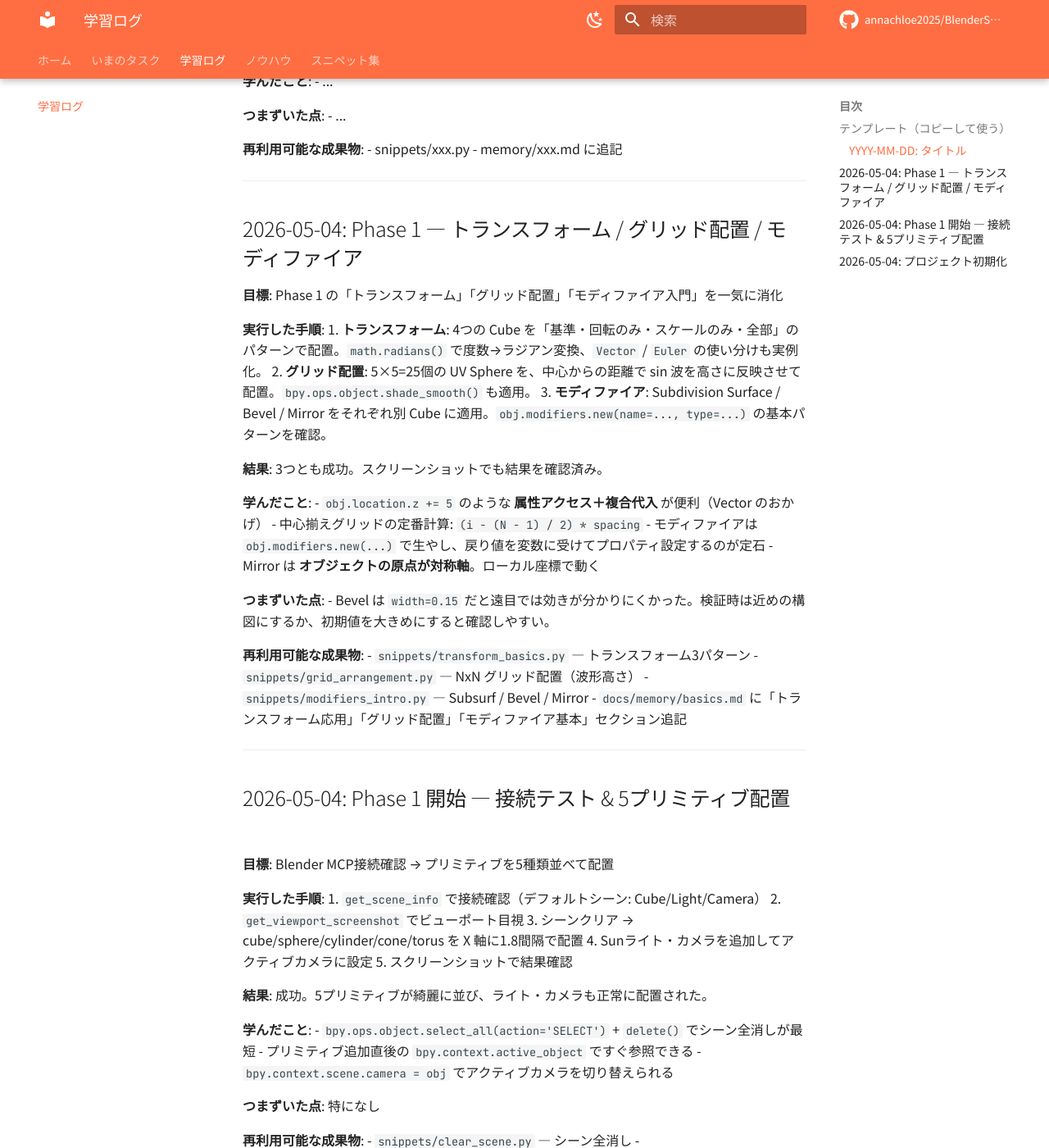
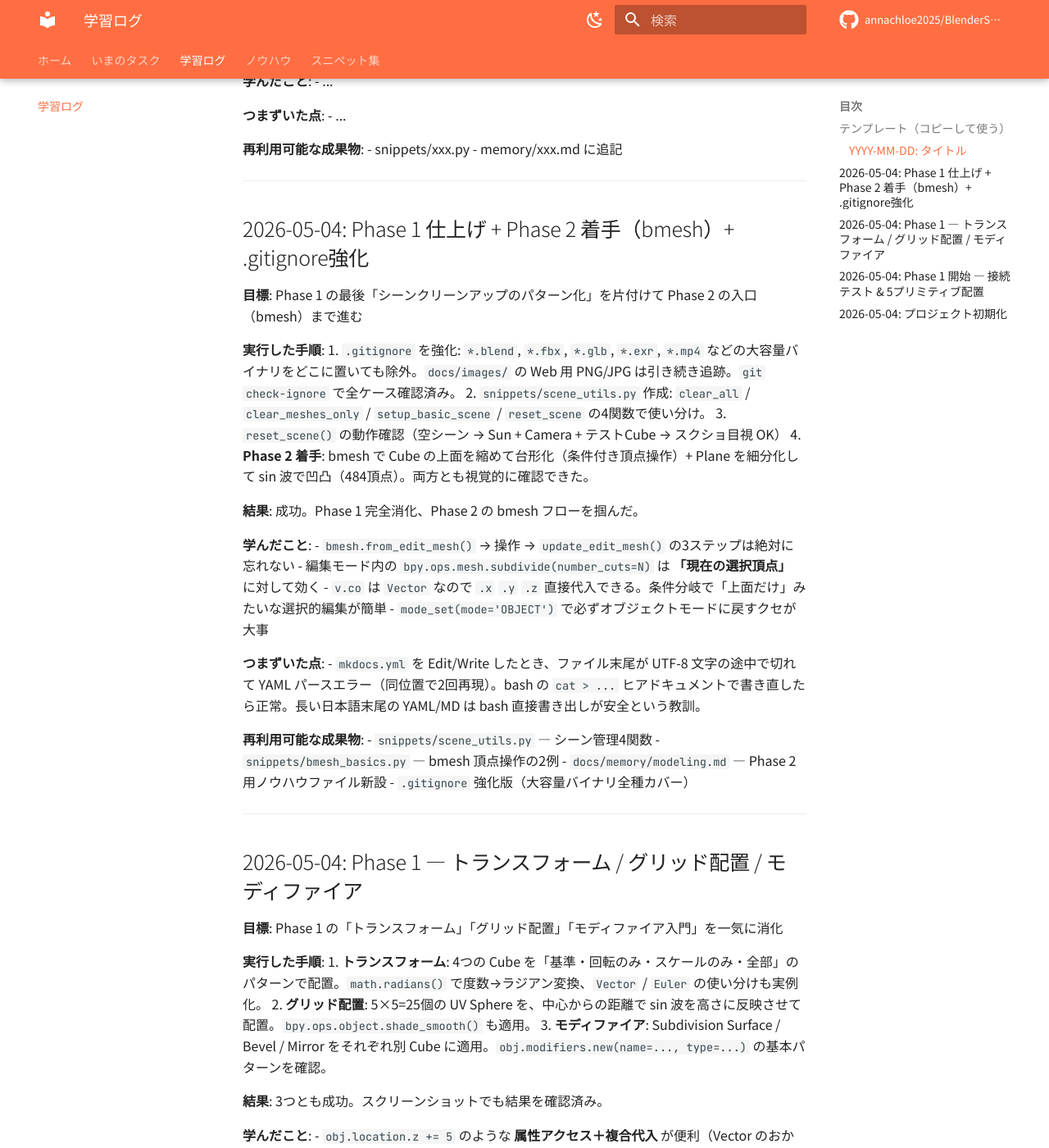
Before and after one commit to annachloe2025/BlenderSkill, an MkDocs documentation site: the page built from docs/log.md, in a window 1280 px wide and 1400 px high, scrolled down 522 px. Shown: the whole window at 82% size. Built offline with MkDocs 1.6.1 and Material for MkDocs 9.7.7, drawn with Linux system fonts in a browser that asks for light colours; comment, search, counter and statistics services are not loaded.

Commit message:
Update docs

```diff
--- a/docs/log.md
+++ b/docs/log.md
@@ -29,6 +29,35 @@
 **再利用可能な成果物**:
 - snippets/xxx.py
 - memory/xxx.md に追記
+
+---
+
+## 2026-05-04: Phase 1 仕上げ + Phase 2 着手（bmesh）+ .gitignore強化
+
+**目標**: Phase 1 の最後「シーンクリーンアップのパターン化」を片付けて Phase 2 の入口（bmesh）まで進む
+
+**実行した手順**:
+1. `.gitignore` を強化: `*.blend`, `*.fbx`, `*.glb`, `*.exr`, `*.mp4` などの大容量バイナリをどこに置いても除外。`docs/images/` の Web 用 PNG/JPG は引き続き追跡。`git check-ignore` で全ケース確認済み。
+2. `snippets/scene_utils.py` 作成: `clear_all` / `clear_meshes_only` / `setup_basic_scene` / `reset_scene` の4関数で使い分け。
+3. `reset_scene()` の動作確認（空シーン → Sun + Camera + テストCube → スクショ目視 OK）
+4. **Phase 2 着手**: bmesh で Cube の上面を縮めて台形化（条件付き頂点操作）+ Plane を細分化して sin 波で凹凸（484頂点）。両方とも視覚的に確認できた。
+
+**結果**: 成功。Phase 1 完全消化、Phase 2 の bmesh フローを掴んだ。
+
+**学んだこと**:
+- `bmesh.from_edit_mesh()` → 操作 → `update_edit_mesh()` の3ステップは絶対に忘れない
+- 編集モード内の `bpy.ops.mesh.subdivide(number_cuts=N)` は **「現在の選択頂点」** に対して効く
+- `v.co` は `Vector` なので `.x` `.y` `.z` 直接代入できる。条件分岐で「上面だけ」みたいな選択的編集が簡単
+- `mode_set(mode='OBJECT')` で必ずオブジェクトモードに戻すクセが大事
+
+**つまずいた点**:
+- `mkdocs.yml` を Edit/Write したとき、ファイル末尾が UTF-8 文字の途中で切れて YAML パースエラー（同位置で2回再現）。bash の `cat > ...` ヒアドキュメントで書き直したら正常。長い日本語末尾の YAML/MD は bash 直接書き出しが安全という教訓。
+
+**再利用可能な成果物**:
+- `snippets/scene_utils.py` — シーン管理4関数
+- `snippets/bmesh_basics.py` — bmesh 頂点操作の2例
+- `docs/memory/modeling.md` — Phase 2 用ノウハウファイル新設
+- `.gitignore` 強化版（大容量バイナリ全種カバー）
 
 ---
 
--- a/docs/tasks.md
+++ b/docs/tasks.md
@@ -13,11 +13,11 @@
 - [x] **トランスフォーム操作**: 位置・回転・スケール（2026-05-04 完了）
 - [x] **複数オブジェクトの一括操作**: 5x5 グリッド + 波形高さ（2026-05-04 完了）
 - [x] **モディファイア入門**: Subsurf / Bevel / Mirror（2026-05-04 完了）
-- [ ] **シーンのクリーンアップ**: デフォルトCube/Light/Cameraの扱いをパターン化
+- [x] **シーンのクリーンアップ**: ユーティリティ関数化（2026-05-04 完了）
 
 ### Phase 2: モデリング編
 
-- [ ] **編集モードの基本**: bmesh での頂点・辺・面の操作
+- [x] **編集モードの基本**: bmesh で頂点を直接操作（2026-05-04 完了）
 - [ ] **押し出し（Extrude）**: 立方体から階段状の形を作る
 - [ ] **ループカットとベベル**: 角丸の箱を作る
 - [ ] **簡単な家具**: テーブル / 椅子 / 棚 のいずれかをモデリング
@@ -58,6 +58,7 @@
 
 ## 完了済み
 
+- [x] 2026-05-04: Phase 1 完了（シーン管理ユーティリティ化）+ Phase 2 着手（bmesh基本）+ .gitignore強化
 - [x] 2026-05-04: Phase 1 トランスフォーム / グリッド配置 / モディファイア
 - [x] 2026-05-04: Phase 1 環境確認 + 5プリミティブ配置
 - [x] 2026-05-04: プロジェクトフォルダ構成の作成
--- a/mkdocs.yml
+++ b/mkdocs.yml
@@ -84,6 +84,7 @@ nav:
   - ノウハウ:
       - 概要: memory/index.md
       - 基本操作: memory/basics.md
+      - モデリング: memory/modeling.md
   - スニペット集:
       - 一覧: snippets/index.md
       - シーン全消し: snippets/clear_scene.md
@@ -91,6 +92,8 @@ nav:
       - トランスフォーム基本: snippets/transform_basics.md
       - グリッド配置: snippets/grid_arrangement.md
       - モディファイア入門: snippets/modifiers_intro.md
+      - シーン管理ユーティリティ: snippets/scene_utils.md
+      - bmesh の基本: snippets/bmesh_basics.md
 
 copyright: "&copy; 2026 annachloe2025"
 
```
Also changed, not shown: docs/memory/index.md (+1 -1 lines), docs/memory/modeling.md (added, +65 -0 lines), docs/snippets/bmesh_basics.md (added, +57 -0 lines), docs/snippets/index.md (+2 -0 lines), docs/snippets/scene_utils.md (added, +32 -0 lines), 3 other files.
